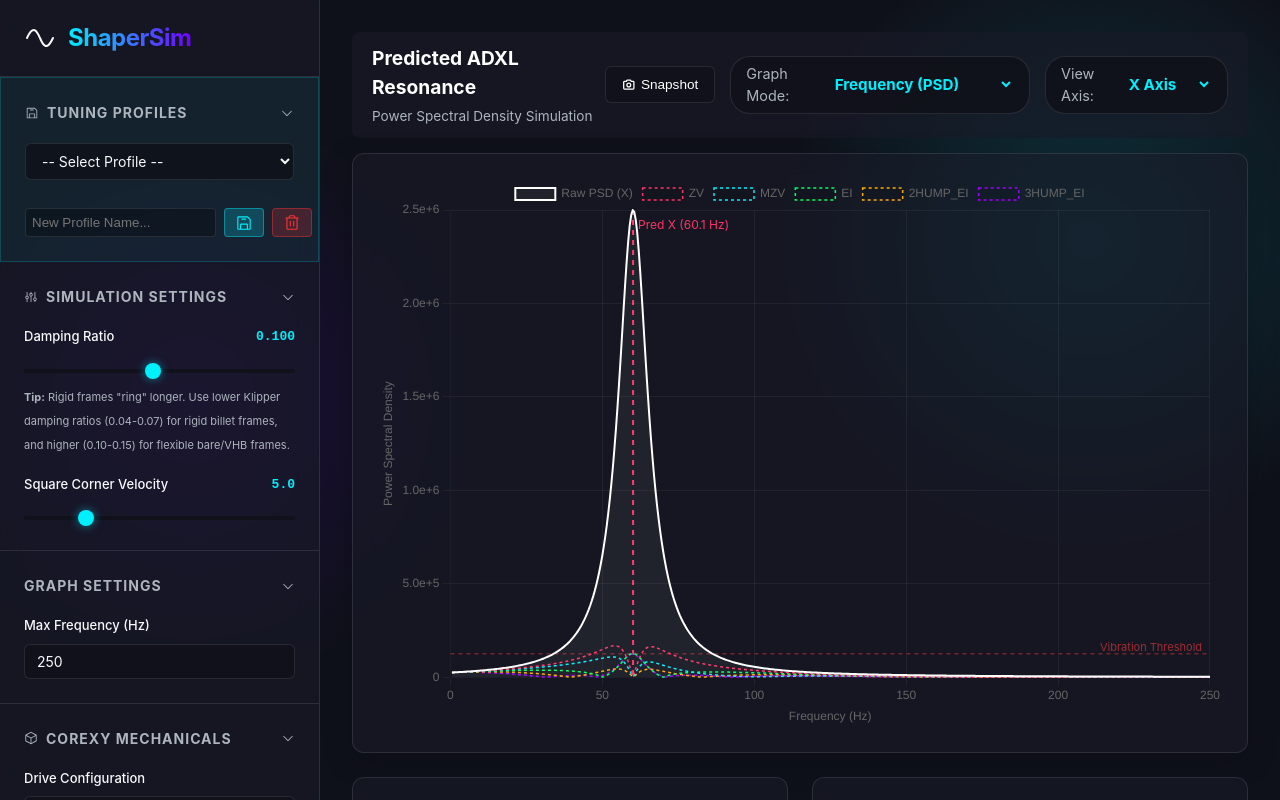
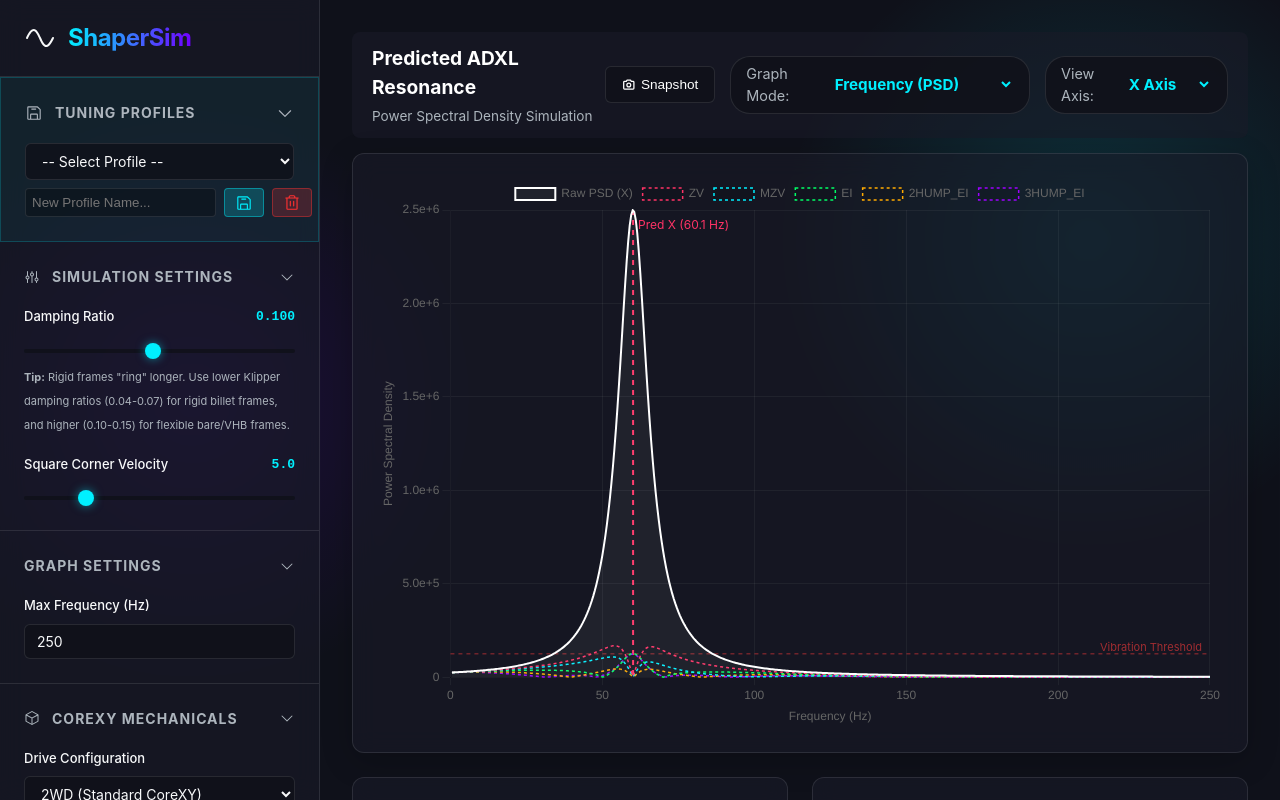
Before and after one commit to Jumpybeetroot/shaper-sim, a React (Vite) app in the folder shaper-sim-react/: page / in a window 1280 px wide. Built offline with nearby package versions, Linux system fonts and the light colour scheme.

Commit message:
wip: AI auto-save - Standardize sidebar icon sizes and Tuning Profiles structure

```diff
--- a/shaper-sim-react/src/components/Sidebar.tsx
+++ b/shaper-sim-react/src/components/Sidebar.tsx
@@ -33,7 +33,7 @@ export const Sidebar: React.FC<SidebarProps> = ({ state, updateState, predX, pre
       </div>
 
       <details className="control-section highlighted-section" open>
-        <summary><h3 className="highlighted-title"><FloppyDisk /> Tuning Profiles<CaretDown className="ml-auto" /></h3></summary>
+        <summary><h3 className="highlighted-title"><FloppyDisk size={18} /> Tuning Profiles<CaretDown size={18} className="ml-auto" /></h3></summary>
         <div className="control-group">
           <select className="profile-select" value={selectedProfile} onChange={e => {
               setSelectedProfile(e.target.value);
@@ -42,8 +42,7 @@ export const Sidebar: React.FC<SidebarProps> = ({ state, updateState, predX, pre
             <option value="">-- Select Profile --</option>
             {profiles.map(p => <option key={p} value={p}>{p}</option>)}
           </select>
-        </div>
-        <div className="profile-actions mt-2">
+          <div className="profile-actions">
               <input type="text" id="newProfileName" className="profile-input" placeholder="New Profile Name..." />
               <button className="btn-icon btn-save" title="Save Profile" onClick={() => {
                   const input = document.getElementById('newProfileName') as HTMLInputElement;
@@ -61,10 +60,11 @@ export const Sidebar: React.FC<SidebarProps> = ({ state, updateState, predX, pre
                   }
               }} disabled={!selectedProfile}><Trash size={18} /></button>
           </div>
+        </div>
       </details>
 
       <details className="control-section" open>
-        <summary><h3><Sliders /> Simulation Settings<CaretDown className="ml-auto" /></h3></summary>
+        <summary><h3><Sliders size={16} /> Simulation Settings<CaretDown size={16} className="ml-auto" /></h3></summary>
         <div className="control-group">
           <label htmlFor="dampingRatio">
             <span>Damping Ratio</span>
@@ -87,7 +87,7 @@ export const Sidebar: React.FC<SidebarProps> = ({ state, updateState, predX, pre
       </details>
 
       <details className="control-section" open>
-        <summary><h3>Graph Settings<CaretDown className="ml-auto" /></h3></summary>
+        <summary><h3>Graph Settings<CaretDown size={16} className="ml-auto" /></h3></summary>
         <div className="control-group">
           <label htmlFor="maxX">Max Frequency (Hz)</label>
           <input type="number" id="maxX" value={state.maxX} step="10" min="50" max="400" onChange={handleChange} />
@@ -95,7 +95,7 @@ export const Sidebar: React.FC<SidebarProps> = ({ state, updateState, predX, pre
       </details>
 
       <details className="control-section" open>
-        <summary><h3><Cube /> CoreXY Mechanicals<CaretDown className="ml-auto" /></h3></summary>
+        <summary><h3><Cube size={16} /> CoreXY Mechanicals<CaretDown size={16} className="ml-auto" /></h3></summary>
         <div className="control-group">
           <label htmlFor="driveType">Drive Configuration</label>
           <select id="driveType" value={state.driveType} onChange={handleChange}>
@@ -258,7 +258,7 @@ export const Sidebar: React.FC<SidebarProps> = ({ state, updateState, predX, pre
       </details>
 
       <details className="control-section">
-        <summary><h3>Mechanical Imperfections<CaretDown className="ml-auto" /></h3></summary>
+        <summary><h3>Mechanical Imperfections<CaretDown size={16} className="ml-auto" /></h3></summary>
         <details className="sub-category">
           <summary>Drive System & Frame</summary>
           <div className="sub-category-content">
--- a/shaper-sim-react/src/index.css
+++ b/shaper-sim-react/src/index.css
@@ -100,7 +100,7 @@ details.control-section summary::-webkit-details-marker {
     margin-bottom: 20px;
     display: flex;
     align-items: center;
-    gap: 8px;
+    gap: 12px;
     transition: color 0.2s;
 }
 
```
Lines whose indentation alone changed are shown as unchanged.
